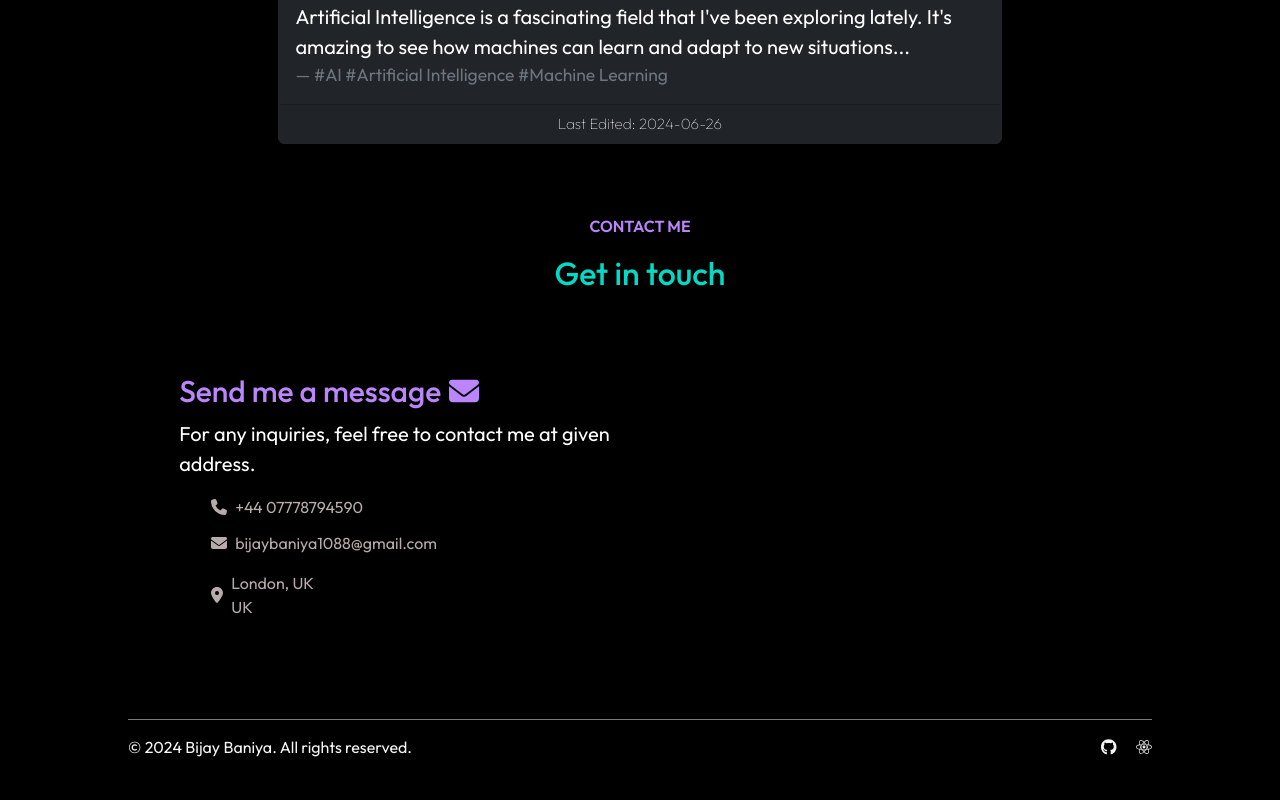
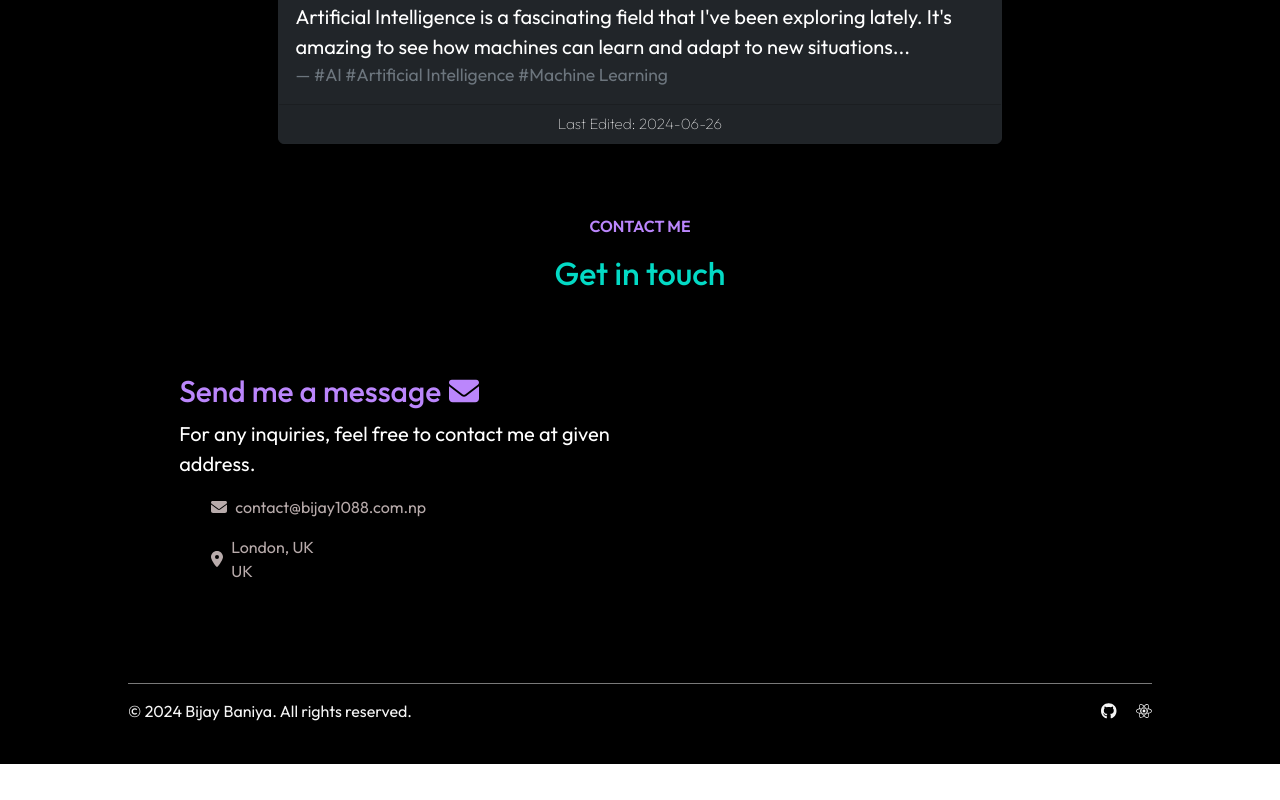
Before and after one commit to bijay1088/CV, a React (Vite) app: page / in a window 1280 px wide. Shown: the part 3311-4111 px from the top of the page. After the commit the page ends 4075 px from the top, so only its background shows below. Built offline with nearby package versions, Linux system fonts and the light colour scheme.

Commit message:
Add contact email and update portfolio

```diff
--- a/src/components/contact/Contact.jsx
+++ b/src/components/contact/Contact.jsx
@@ -13,8 +13,7 @@ const Contact = () => {
 
         <p>For any inquiries, feel free to contact me at given address.</p>
         <ul>
-          <li><FontAwesomeIcon icon={faPhone} className='me-2'/><a href="tel:+44 07778794590">+44 07778794590</a></li>
-          <li><FontAwesomeIcon icon={faEnvelope} className='me-2'/><a href="mailto:bijaybaniya1088@gmail.com">bijaybaniya1088@gmail.com</a></li>
+          <li><FontAwesomeIcon icon={faEnvelope} className='me-2'/><a href="mailto:contact@bijay1088.com.np">contact@bijay1088.com.np</a></li>
           <li><FontAwesomeIcon icon={faMapMarkerAlt} className='me-2'/>London, UK<br/>UK</li>
         </ul>
       </div>
```
